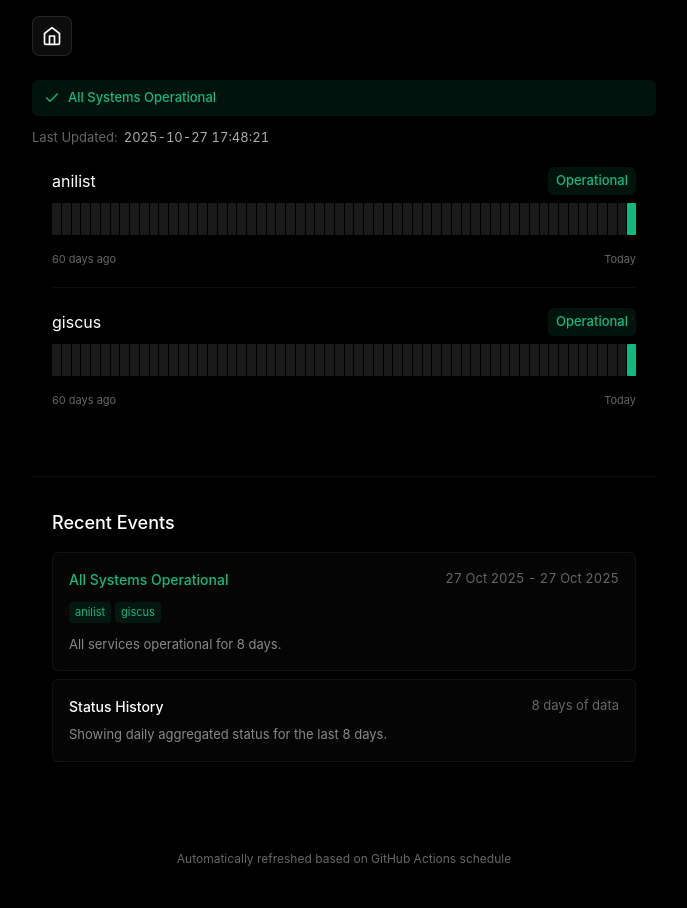
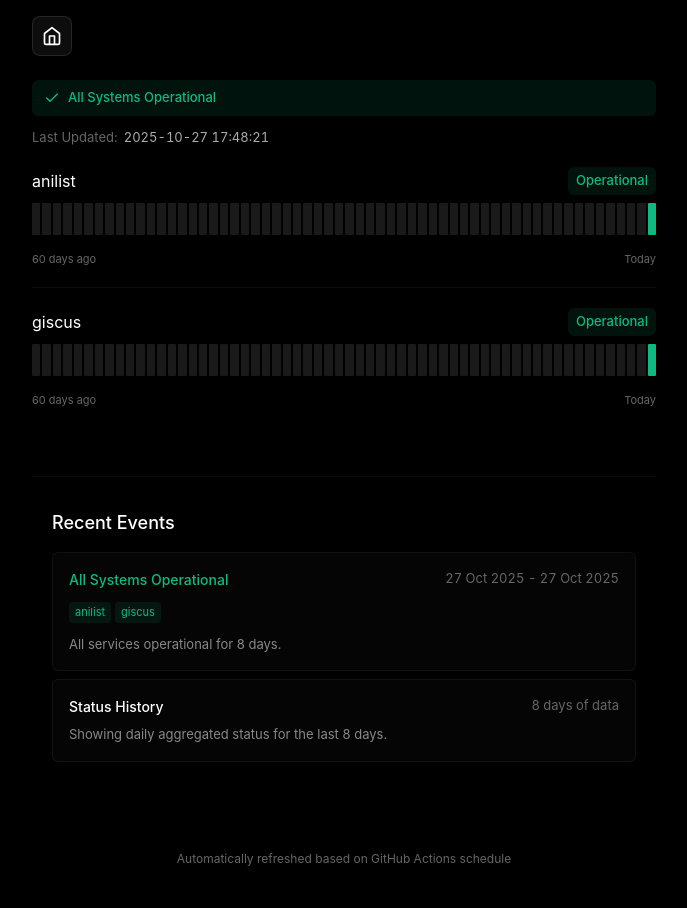
Before and after one commit to lhmchyd/HonMaku-Status, a plain HTML site: page index.html in a window 1280 px wide. Shown: the whole page, without its empty margins (296-983 px from the left). Drawn offline with Linux system fonts and the light colour scheme.

Commit message:
Add files via upload

```diff
--- a/src/css/style.css
+++ b/src/css/style.css
@@ -146,7 +146,6 @@ h1 {
 
 .services {
     margin: 20px 0 40px 0;
-    padding: 0 20px;
 }
 
 .service-item {
@@ -206,7 +205,7 @@ h1 {
 
 .uptime-bar {
     display: flex;
-    gap: 1px;
+    gap: 2px;
     height: 32px;
     margin-bottom: 16px;
 }
```
